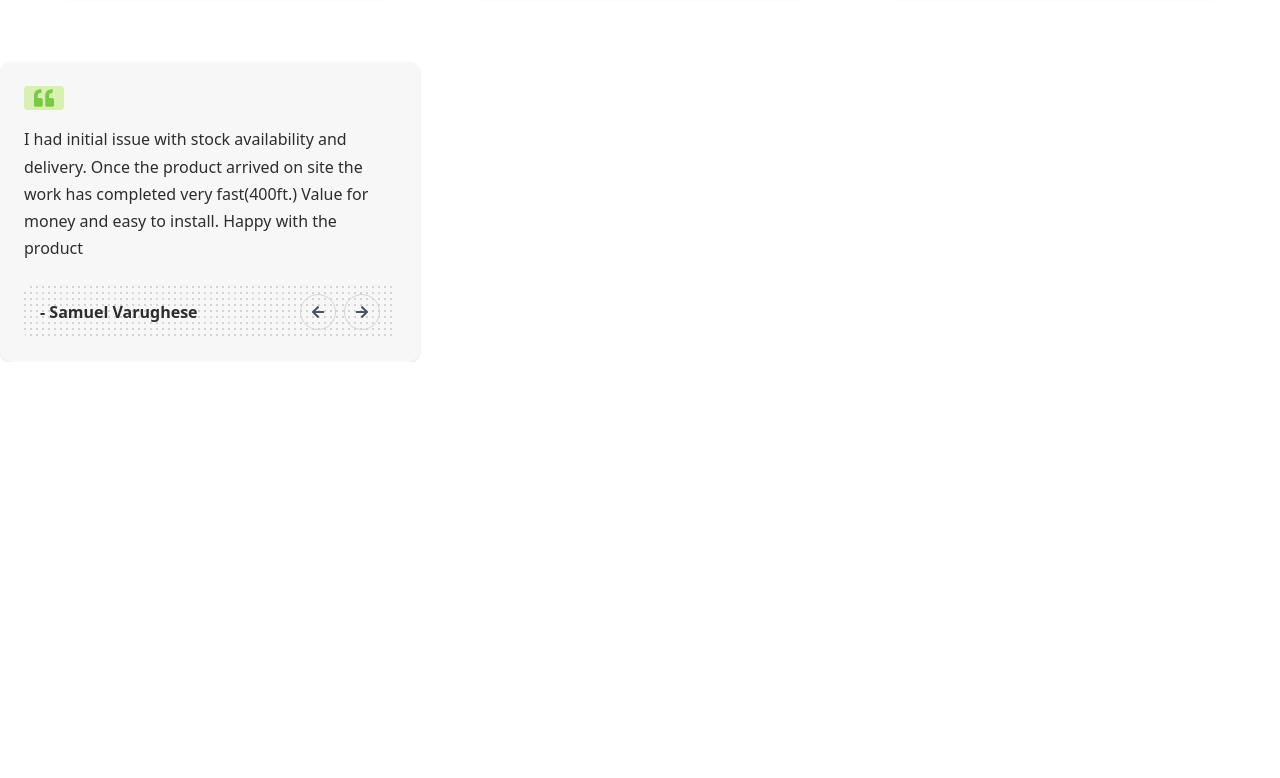
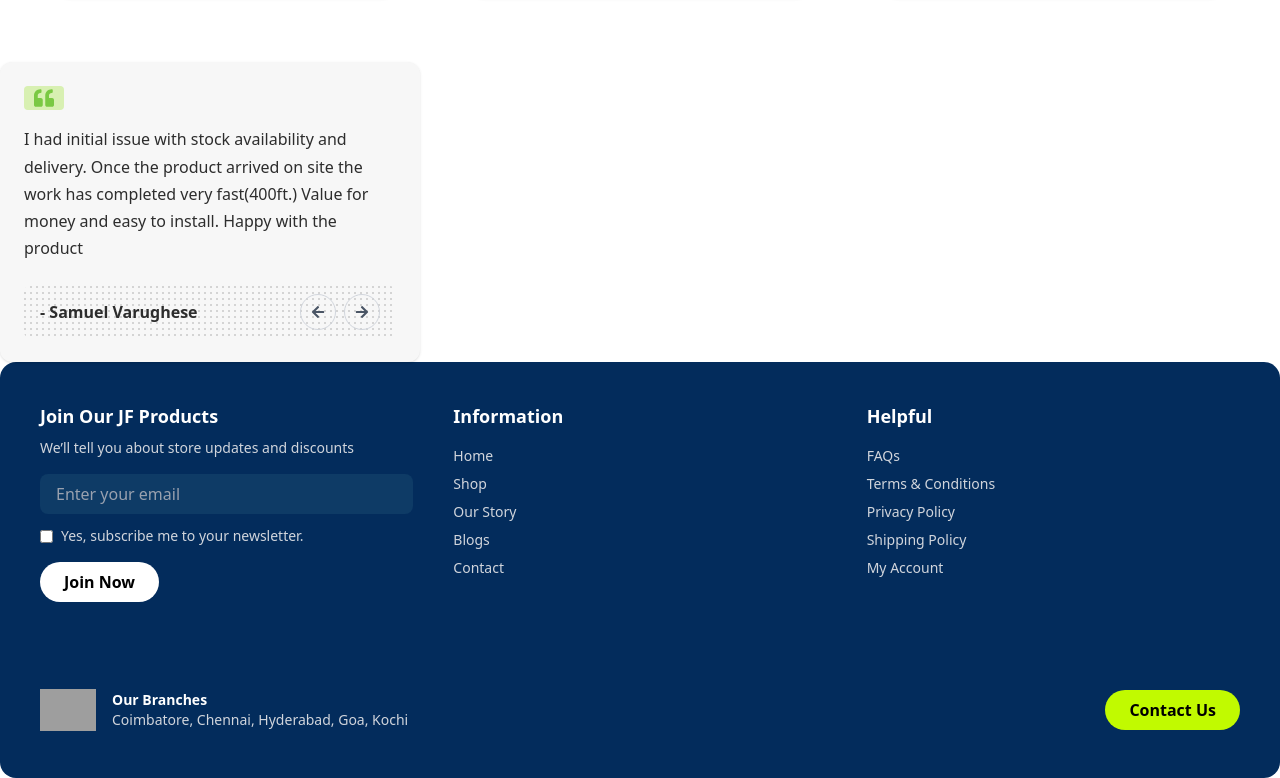
Before and after one commit to mdnazmulnhasan/fencing-justified, a Next.js app: page / in a window 1280 px wide. Shown: the part 1212-1990 px from the top of the page. Before the commit the page ends 1574 px from the top, so only its background shows below. Built offline with nearby package versions, Linux system fonts and the light colour scheme; grey boxes are pictures that could not be loaded.

Commit message:
footer componenet created

```diff
--- /dev/null
+++ b/src/Footer/Footer.tsx
@@ -0,0 +1,81 @@
+// components/Footer.jsx
+export default function Footer() {
+  return (
+    <div className="bg-[#032c5c] text-white rounded-2xl p-10 md:flex justify-between items-start flex-wrap gap-10">
+      {/* Left Section */}
+      <div className="flex-1 min-w-[280px]">
+        <h2 className="text-lg font-semibold mb-2">Join Our JF Products</h2>
+        <p className="text-sm mb-4 text-gray-300">
+          We’ll tell you about store updates and discounts
+        </p>
+
+        {/* Email Input */}
+        <div className="bg-[#0e3b66] p-2 rounded-lg mb-3">
+          <input
+            type="email"
+            placeholder="Enter your email"
+            className="w-full bg-transparent outline-none text-white placeholder:text-gray-400 px-2"
+          />
+        </div>
+
+        {/* Checkbox */}
+        <div className="flex items-center mb-4">
+          <input type="checkbox" id="newsletter" className="mr-2 accent-[#0e3b66]" />
+          <label htmlFor="newsletter" className="text-sm text-gray-300">
+            Yes, subscribe me to your newsletter.
+          </label>
+        </div>
+
+        {/* Join Now Button */}
+        <button className="bg-white text-black font-semibold py-2 px-6 rounded-full">
+          Join Now
+        </button>
+      </div>
+
+      {/* Center Section - Navigation */}
+      <div className="flex-1 min-w-[150px] mt-10 md:mt-0">
+        <h3 className="text-lg font-semibold mb-4">Information</h3>
+        <ul className="space-y-2 text-gray-300 text-sm">
+          <li>Home</li>
+          <li>Shop</li>
+          <li>Our Story</li>
+          <li>Blogs</li>
+          <li>Contact</li>
+        </ul>
+      </div>
+
+      {/* Right Section - Helpful Links */}
+      <div className="flex-1 min-w-[150px] mt-10 md:mt-0">
+        <h3 className="text-lg font-semibold mb-4">Helpful</h3>
+        <ul className="space-y-2 text-gray-300 text-sm">
+          <li>FAQs</li>
+          <li>Terms & Conditions</li>
+          <li>Privacy Policy</li>
+          <li>Shipping Policy</li>
+          <li>My Account</li>
+        </ul>
+      </div>
+
+      {/* Bottom Section with Logo & Contact */}
+      <div className="flex justify-between items-center w-full mt-10 flex-wrap gap-4">
+        {/* Logo & Branches */}
+        <div className="flex items-center gap-4">
+          <img
+            src="/logo.png" // Replace with your logo path
+            alt="Logo"
+            className="w-14 h-14 object-contain"
+          />
+          <div className="text-sm text-gray-300">
+            <p className="font-semibold text-white">Our Branches</p>
+            <p>Coimbatore, Chennai, Hyderabad, Goa, Kochi</p>
+          </div>
+        </div>
+
+        {/* Contact Us Button */}
+        <button className="bg-[#c1fa00] text-black font-semibold py-2 px-6 rounded-full">
+          Contact Us
+        </button>
+      </div>
+    </div>
+  );
+}
--- a/src/app/layout.tsx
+++ b/src/app/layout.tsx
@@ -2,6 +2,7 @@ import type { Metadata } from "next";
 import { Geist, Geist_Mono } from "next/font/google";
 import "./globals.css";
 import Navbar from "@/components/Navbar";
+import Footer from "@/Footer/Footer";
 
 const geistSans = Geist({
   variable: "--font-geist-sans",
@@ -32,6 +33,10 @@ export default function RootLayout({
           <Navbar/>
         </div>
         {children}
+
+        <section>
+          <Footer/>
+        </section>
       </body>
     </html>
   );
```
